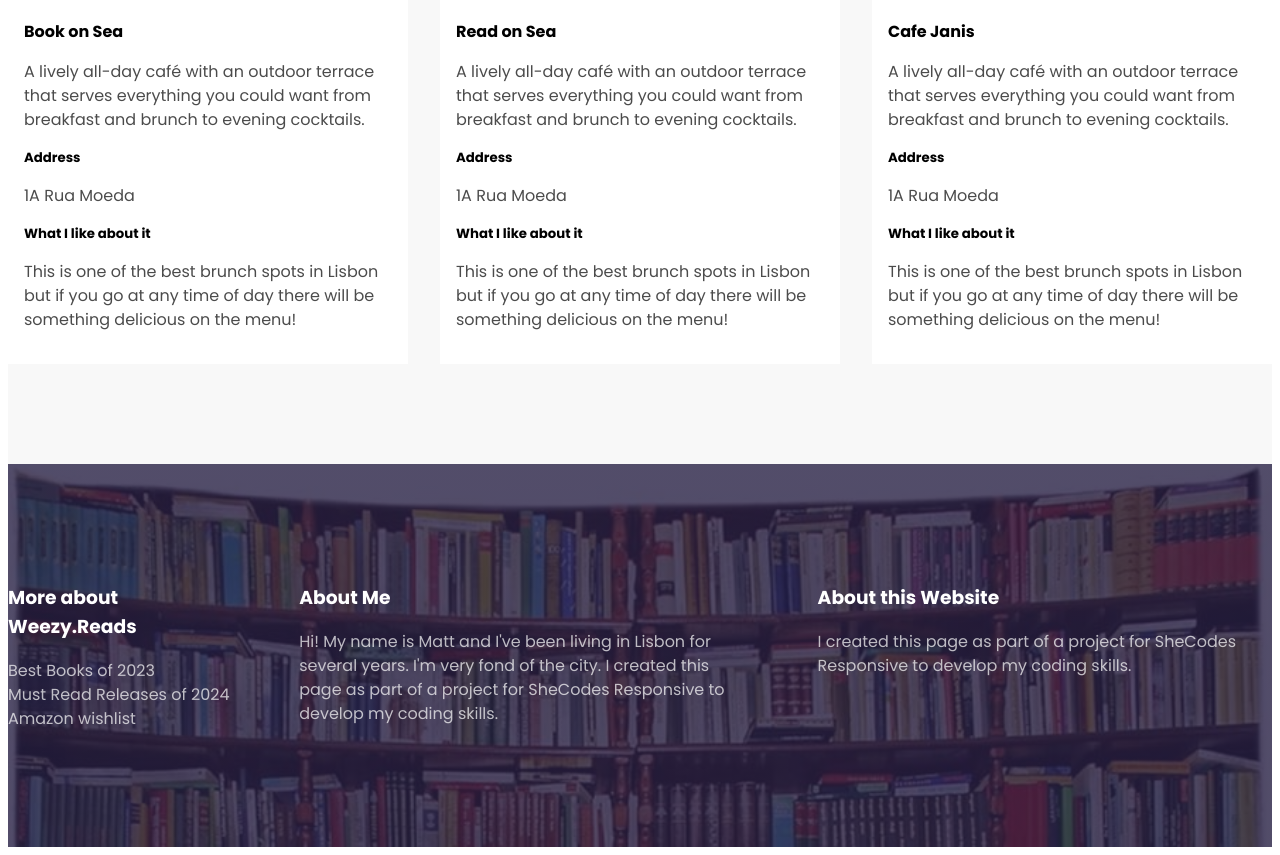
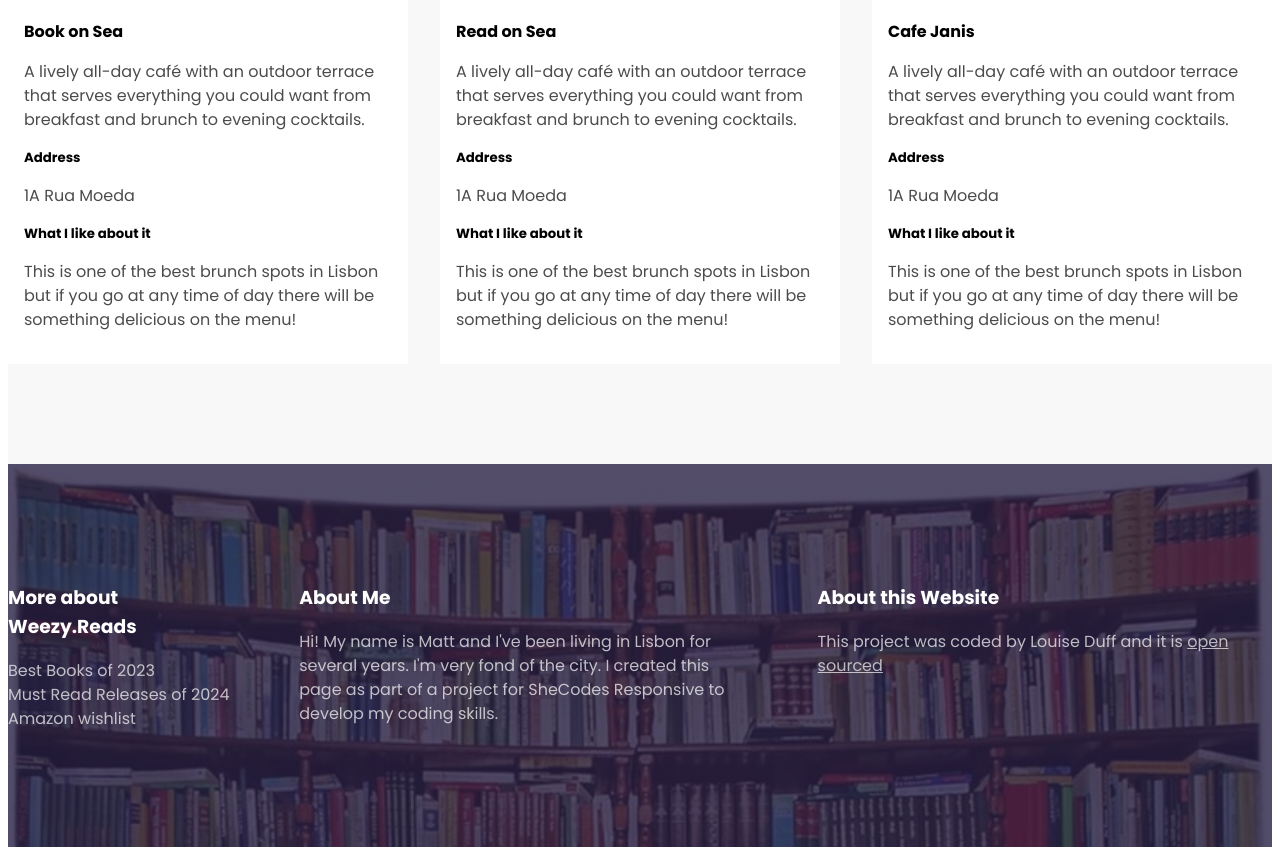
Before and after one commit to Weezy-88/Book-Project, a plain HTML site: page index.html in a window 1280 px wide. Shown: the part 2712-3567 px from the top of the page. Drawn offline with Linux system fonts and the light colour scheme.

Commit message:
updated opensource link

```diff
--- a/index.html
+++ b/index.html
@@ -172,8 +172,10 @@
         <div>
           <h3>About this Website</h3>
           <p>
-            I created this page as part of a project for SheCodes Responsive to
-            develop my coding skills.
+            This project was coded by Louise Duff and it is
+            <a class="git-link" href="https://github.com/Weezy-88/Book-Project"
+              >open sourced</a
+            >
           </p>
         </div>
       </section>
--- a/src/styles.css
+++ b/src/styles.css
@@ -170,7 +170,9 @@ footer li {
 footer ul {
   padding: 0;
 }
-
+.git-link {
+  color: #f8f8f8;
+}
 @media (max-width: 900px) {
   header {
     padding: 10px 60px;
```
